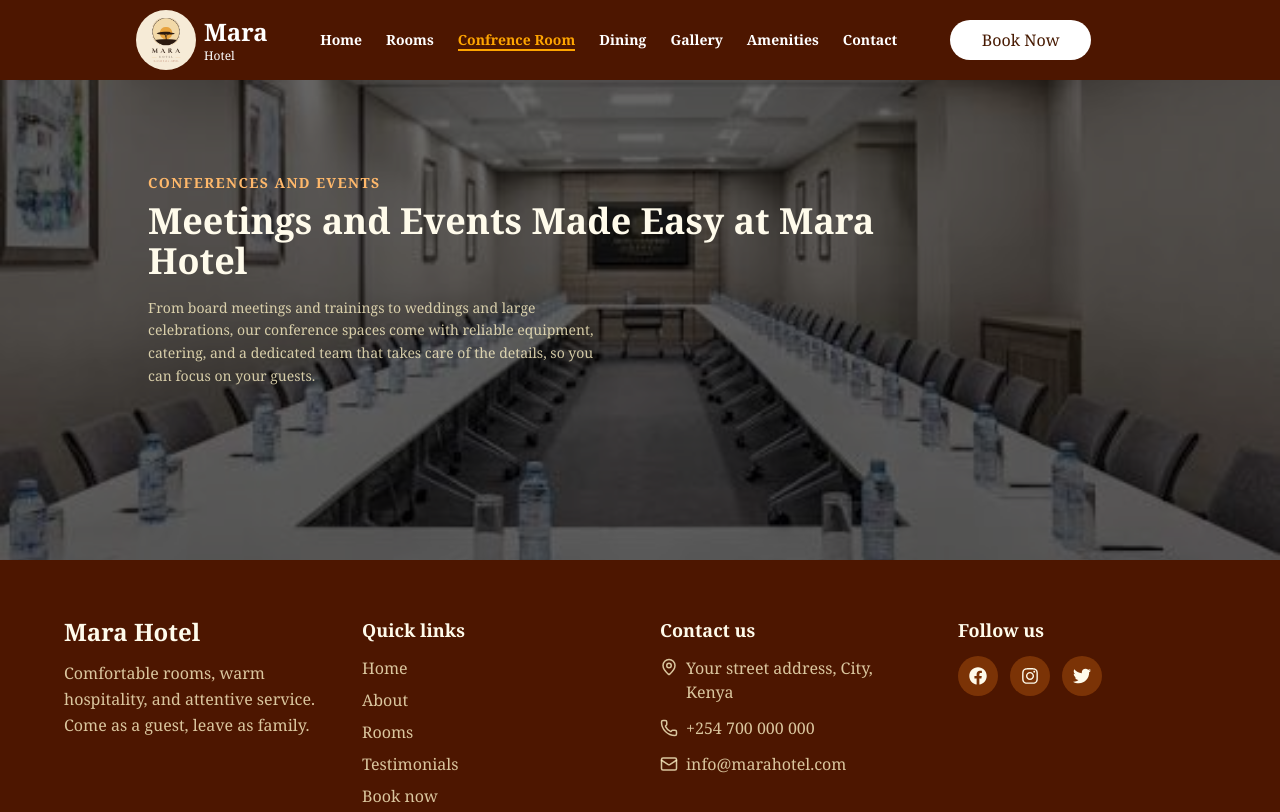
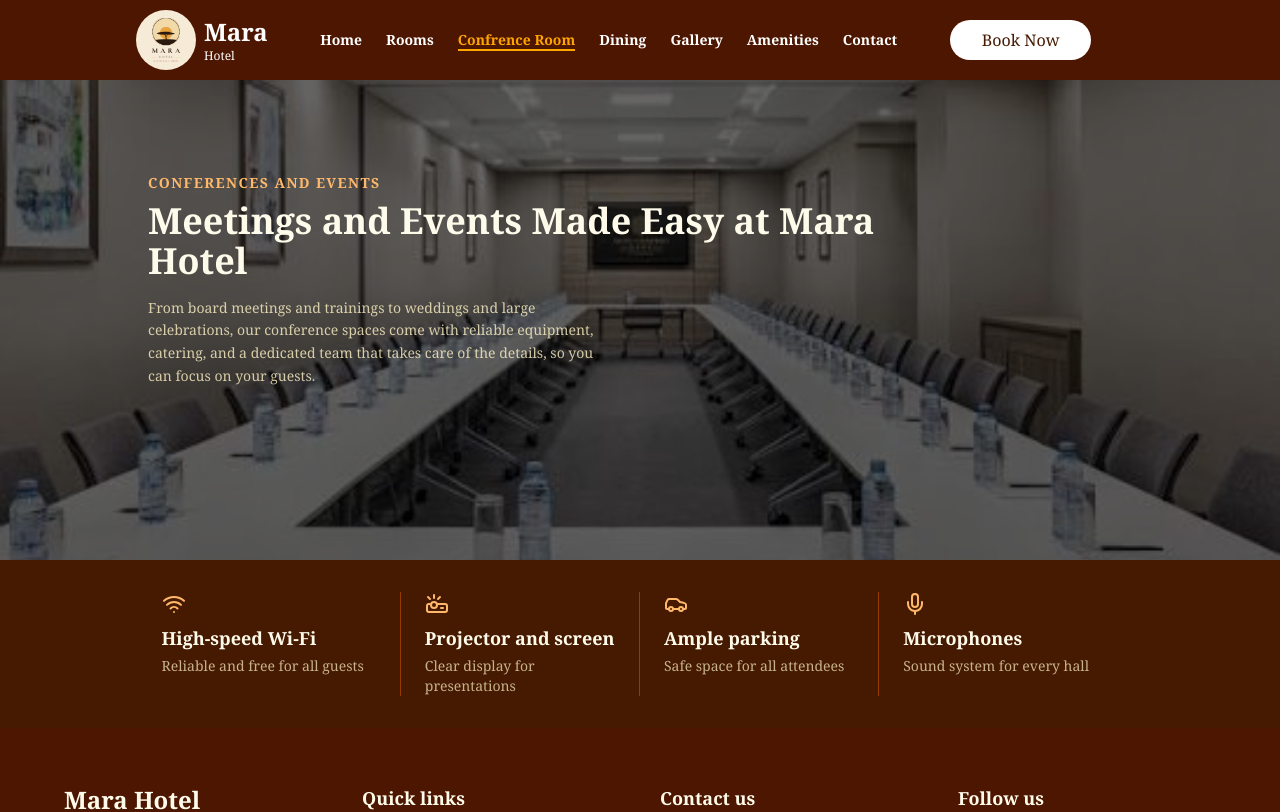
Before and after one commit to TONY-OCHIENG/Hotel, a React (Vite) app: page /confrence in a window 1280 px wide. Shown: the top 812 px of the page. Built offline with nearby package versions, Linux system fonts and the light colour scheme.

Commit message:
feat: add features section to Confrence page with icons and details

```diff
--- a/src/pages/Confrence.tsx
+++ b/src/pages/Confrence.tsx
@@ -39,6 +39,22 @@ function Confrence() {
         </div>
       </header>
     </div>
+     {/*Features */}
+        <div className="w-full bg-amber-950 p-8">
+            <div className="mx-auto grid w-full grid-cols-2 gap-6 px-2 text-amber-50 md:w-[80%] md:grid-cols-4 md:gap-0">
+                {features.map(({ icon: Icon, name, detail }) => (
+                <div
+                    key={name}
+                    className="md:border-r md:border-amber-800 md:px-6 md:first:pl-0 md:last:border-r-0"
+                >
+                    <Icon size={24} className="mb-2 text-orange-300" aria-hidden="true" />
+                    <h2 className="text-lg font-semibold">{name}</h2>
+                    <p className="mt-1 text-sm text-amber-100/70">{detail}</p>
+                </div>
+                ))}
+            </div>
+        </div>
+
     </div>
   )
 }
```
